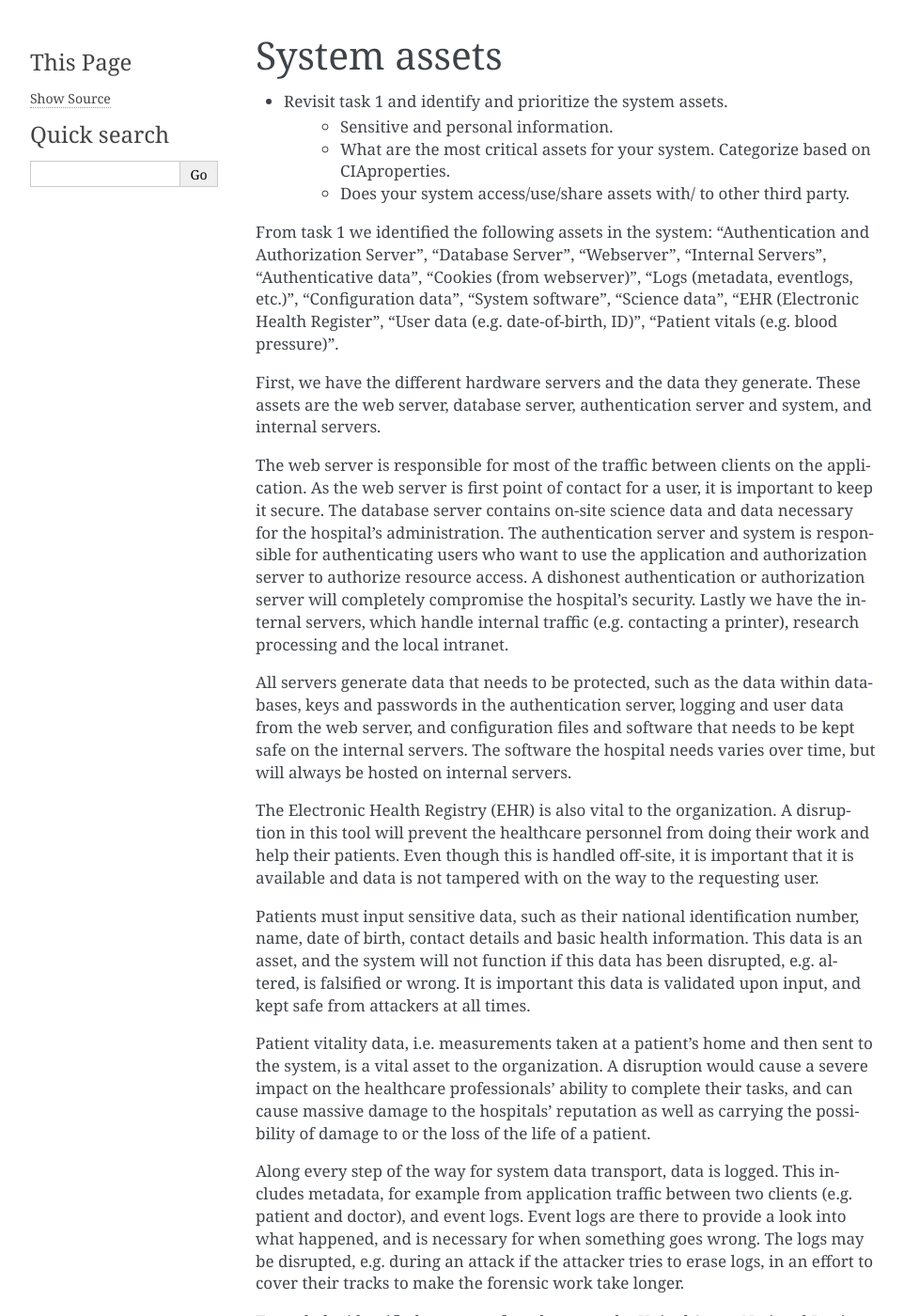
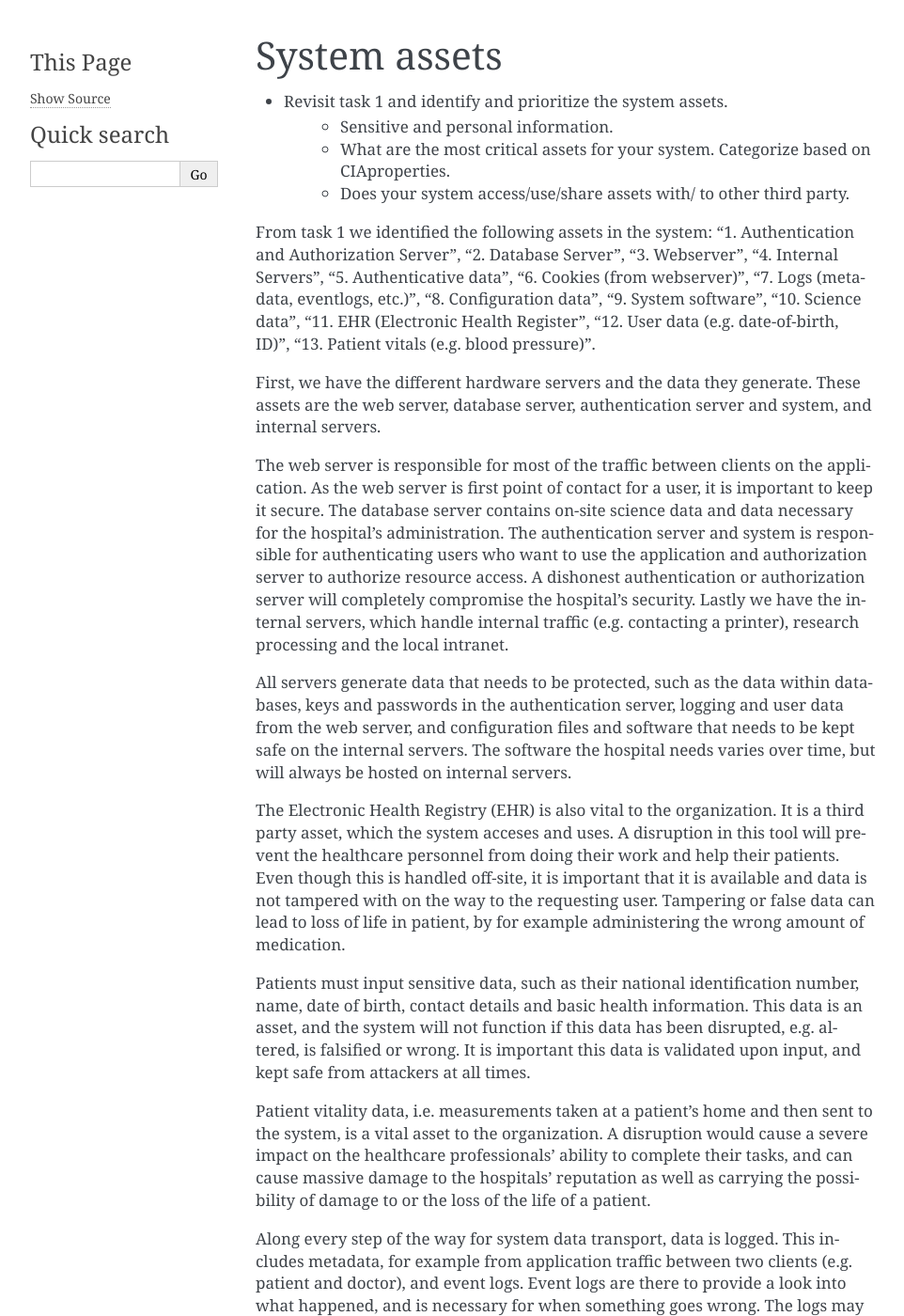
Before and after one commit to SteinarVrenne/school_imt3501, a Sphinx documentation site: the page built from task2/source/pages/01_System_Assets.rst, in a window 1280 px wide and 1400 px high. Shown: the whole window at 94% size, without its empty margins (148-1110 px from the left). Built offline with Sphinx 7.4.7, drawn with Linux system fonts in a browser that asks for light colours; pages that are not in the unit, such as notebooks, are missing from menus; some of the changed text lies outside the part shown.

Commit message:
Work on 01_System Assets

```diff
--- a/task2/source/pages/01_System_Assets.rst
+++ b/task2/source/pages/01_System_Assets.rst
@@ -10,7 +10,7 @@
 
     - Does your system access/use/share assets with/ to other third party.
 
-From task 1 we identified the following assets in the system: "Authentication and Authorization Server", "Database Server", "Webserver", "Internal Servers", "Authenticative data", "Cookies (from webserver)", "Logs (metadata, eventlogs, etc.)", "Configuration data", "System software", "Science data", "EHR (Electronic Health Register", "User data (e.g. date-of-birth, ID)", "Patient vitals (e.g. blood pressure)".
+From task 1 we identified the following assets in the system: "1. Authentication and Authorization Server", "2. Database Server", "3. Webserver", "4. Internal Servers", "5. Authenticative data", "6. Cookies (from webserver)", "7. Logs (metadata, eventlogs, etc.)", "8. Configuration data", "9. System software", "10. Science data", "11. EHR (Electronic Health Register", "12. User data (e.g. date-of-birth, ID)", "13. Patient vitals (e.g. blood pressure)".
 
 First, we have the different hardware servers and the
 data they generate. These assets are the web server, database server,
@@ -32,11 +32,7 @@
 kept safe on the internal servers. The software the hospital needs varies over
 time, but will always be hosted on internal servers.
 
-The Electronic Health Registry (EHR) is also vital to the organization. A
-disruption in this tool will prevent the healthcare personnel from doing their
-work and help their patients. Even though this is handled off-site, it is
-important that it is available and data is not tampered with on the way to the
-requesting user.
+The Electronic Health Registry (EHR) is also vital to the organization. It is a third party asset, which the system acceses and uses. A disruption in this tool will prevent the healthcare personnel from doing their work and help their patients. Even though this is handled off-site, it is important that it is available and data is not tampered with on the way to the requesting user. Tampering or false data can lead to loss of life in patient, by for example administering the wrong amount of medication.
 
 Patients must input sensitive data, such as their national identification
 number, name, date of birth, contact details and basic health information. This
@@ -77,19 +69,19 @@
 	:header: **Asset**, **Confidentiality**, **Integrity**, **Availability**, **Score**
 	:widths: 50, 15, 15, 15, 15
 
-	"Authentication and Authorization Server", "High", "High", "High", "High (H)"
-	"Database Server", "Low", "High", "Medium", "Medium (M)"
-	"Webserver", "Low", "High", "High", "Medium (M)"
-	"Internal Servers", "High", "High", "Low", "Medium (M)"
-	"Authenticative data", "High", "High", "High", "High (H)"
-	"Cookies (from webserver)", "Low", "Low", "Low", "Low (L)"
-	"Logs (metadata, eventlogs, etc.)", "Low", "Medium", "High", "Medium (M)"
-	"Configuration data", "Medium", "High", "Low", "Medium (M)"
-	"System software", "High", "High", "High", "High (H)"
-	"Science data", "Low", "Medium", "Low", "Low (L)"
-	"EHR (Electronic Health Register)", "Medium", "High", "High", "High (H)"
-	"User data (e.g. date-of-birth, ID)", "High", "High", "Low", "High (H)"
-	"Patient vitals (e.g. blood pressure)", "High", "High", "High", "High (H)"
+	"1. Authentication and Authorization Server", "High", "High", "High", "High (H)"
+	"2. Database Server", "Low", "High", "Medium", "Medium (M)"
+	"3. Webserver", "Low", "High", "High", "Medium (M)"
+	"4. Internal Servers", "High", "High", "Low", "Medium (M)"
+	"5. Authenticative data", "High", "High", "High", "High (H)"
+	"6. Cookies (from webserver)", "Low", "Low", "Low", "Low (L)"
+	"7. Logs (metadata, eventlogs, etc.)", "Low", "Medium", "High", "Medium (M)"
+	"8. Configuration data", "Medium", "High", "Low", "Medium (M)"
+	"9. System software", "High", "High", "High", "High (H)"
+	"10. Science data", "Low", "Medium", "Low", "Low (L)"
+	"11. EHR (Electronic Health Register)", "Medium", "High", "High", "High (H)"
+	"12. User data (e.g. date-of-birth, ID)", "High", "High", "Low", "High (H)"
+	"13. Patient vitals (e.g. blood pressure)", "High", "High", "High", "High (H)"
 
 .. \* Access to, for example, the webservers "robot.txt" (which can give information about file hierarchy) will most likely only be used for reconnaissance.
 	^^ Should stay or go?
```
Also changed, not shown: other parts of task2/source/pages/01_System_Assets.rst (+1 -5 lines).
